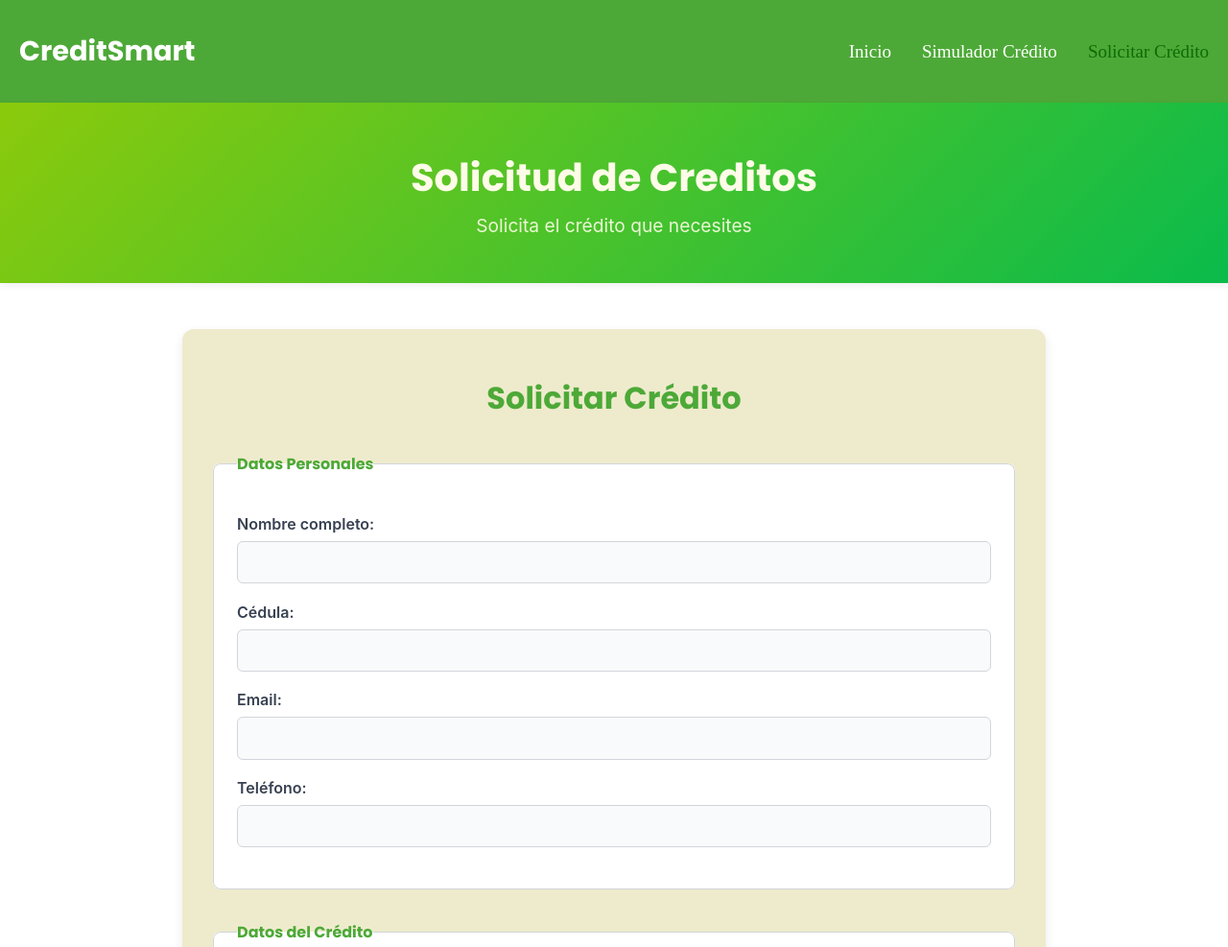
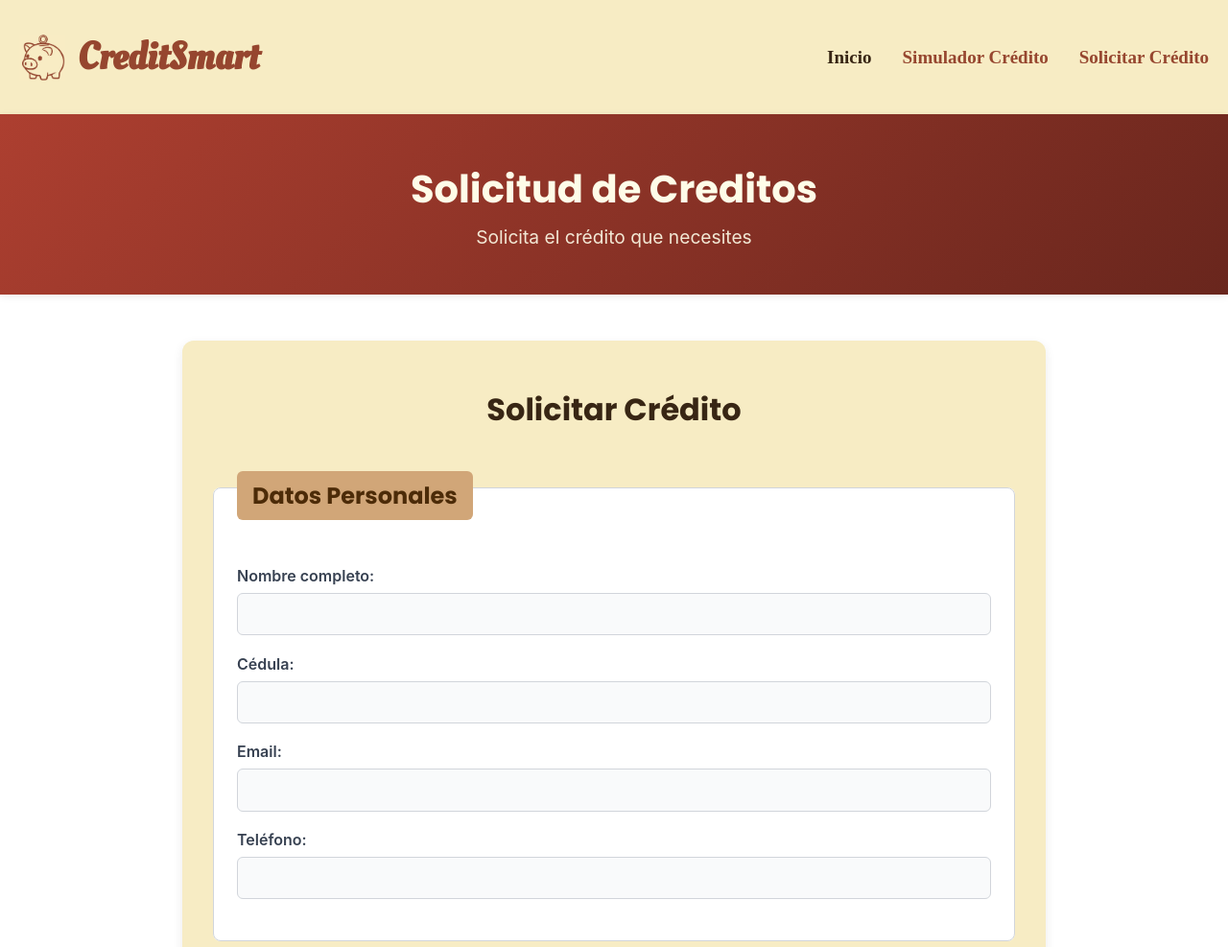
Before and after one commit to Isabela-B07/CreditSmart_IngenieriaWeb1, a plain HTML site: page solicitar.html in a window 1280 px wide. Shown: the top 987 px of the page at 96% size. Drawn offline with Linux system fonts and the light colour scheme.

Commit message:
Selección de colores y diseño

```diff
--- a/CSS/styles.css
+++ b/CSS/styles.css
@@ -1,5 +1,5 @@
+@import url('https://fonts.googleapis.com/css2?family=Oleo+Script&display=swap');
 @import url('https://fonts.googleapis.com/css2?family=Poppins:wght@400;700&display=swap');
-
 /* Reset de márgenes y padding para que el contenido ocupe toda la pantalla */
 * {
   margin: 0;
@@ -15,7 +15,7 @@ html, body {
 /* ENCABEZADO Y NAVEGACIÓN */
 
 header {
-  background-color: #4da937;
+  background-color: #f7ecc4;
   padding: 2rem 0;
   box-shadow: 0 2px 4px rgba(0, 0, 0, 0.05);
 }
@@ -29,12 +29,25 @@ header {
   align-items: center;
 }
 
-.logo {
-  font-size: 1.8rem;
+.logo-contenedor {
+  display: flex;
+  align-items: center;
+  gap: 0.8rem;
+}
+
+.logo-img {
+  width: 48px;
+  height: auto;
+  object-fit: contain;
+}
+
+.logo-text {
+  font-size: 2.5rem;
   font-weight: bold;
-  color: white;
-  font-family: "Poppins", sans-serif;
+  color: #96462F;
+  font-family: "Oleo Script", cursive;
 }
+
 
 .menu {
   list-style: none;
@@ -43,21 +56,21 @@ header {
 }
 
 .menu a {
-  color: white;
+  color: #96462F;
   text-decoration: none;
-  font-weight: 500;
+  font-weight: bold;
   font-size: 19px;
   transition: color 0.3s;
 }
 
 .menu a:hover,
 .menu a.active {
-  color: #0c6c05;
+  color: #382614;
 }
 
 /* BANNER PRINCIPAL - HERO */
 .hero {
-  background: linear-gradient(135deg, #8bca0c 0%, #0abb4b 100%);
+  background: linear-gradient(135deg, #AD3F30 0%, #69261D 100%);
   color: #fefce8;
   padding: 3rem 0; /*es el espacio interno entre el borde del elemento y su contenido.*/
   text-align: center;
@@ -81,13 +94,13 @@ header {
 /* SECCIÓN DE PRODUCTOS CREDITICIOS */
 .seccion-creditos {
   padding: 3rem 0;
-  background-color: #fefce8; /* Fondo beige claro */
+  background-color: White; /* Fondo beige claro */
 }
 
 .seccion-creditos h3 {
   font-family: 'Poppins', sans-serif;
   font-size: 2rem;
-  color: #4da937; /* Verde medio: título destacado */
+  color: #4C2B08; /*Nuestros productos*/
   text-align: center;
   margin-bottom: 2rem;
 }
@@ -102,7 +115,7 @@ header {
 
 /* TARJETA INDIVIDUAL */
 .credit-card {
-  background-color: #ffffff;
+  background-color: #f7ecc4;
   border-radius: 12px;
   padding: 1.5rem;
   box-shadow: 0 2px 6px rgba(0, 0, 0, 0.05);
@@ -129,7 +142,7 @@ header {
 
 .card-header h4 {
   font-size: 1.3rem;
-  color: #4da937; /* Verde medio */
+  color: #5B3023; /* Verde medio */
   font-family: 'Poppins', sans-serif;
 }
 
@@ -142,7 +155,7 @@ header {
   display: flex;
   justify-content: space-between;
   padding: 0.5rem 0;
-  border-bottom: 1px solid #e5e7eb;
+  border-bottom: 1px solid #a2a2a4;
 }
 
 .label {
@@ -152,11 +165,11 @@ header {
 
 .value {
   font-weight: 600;
-  color: #4da937; /* Verde medio */
+  color: #8B4720; /* Verde medio */
 }
 
 .highlight {
-  color: #0c7a34; /* Verde brillante para tasas */
+  color: #4C2B08; /* Verde brillante para tasas */
   font-size: 1.1rem;
 }
 
@@ -173,27 +186,27 @@ header {
 }
 
 .btn-primary {
-  background-color: #4da937;
+  background-color: #9C4722;
   color: white;
 }
 
 .btn-primary:hover {
-  background-color: #3b8c2c; /* Verde más oscuro al pasar el mouse */
+  background-color: #4C2B08;
 }
 
 .btn-secondary {
-  background-color: #86efac;
-  color: #065f46;
+  background-color: #9C4722;
+  color: White;
 }
 
 .btn-secondary:hover {
-  background-color: #4da937; /* Verde medio al pasar el mouse */
+  background-color: #4C2B08;
   color: white;
 }
 
 /* FOOTER PERSONALIZADO */
 .footer {
-  background-color: #4da937;
+  background-color: #8B4720;
   color: #fefce8;
   padding: 2rem 0;
   font-family: 'Inter', sans-serif;
@@ -221,8 +234,8 @@ header {
 /*--------------------------------SIMULADOR------------------------------------*/
 /* SECCIÓN DEL SIMULADOR RECUADRO*/
 .simulador-filtros {
-  background-color: #ffffff;
-  border: 1px solid #d1d5db;
+  background-color: #f7ecc4;
+  border: 2px solid #AD3F30;
   border-radius: 12px;
   box-shadow: 0 4px 12px rgba(0, 0, 0, 0.08); /* Sombra suave */
   padding: 3rem 2rem;
@@ -235,7 +248,7 @@ header {
 .simulador-filtros h3 {
   font-family: 'Poppins', sans-serif;
   font-size: 2rem;
-  color: #4da937; /* Verde medio */
+  color: #382614;
   margin-bottom: 2rem;
 }
 
@@ -277,7 +290,7 @@ header {
 }
 
 .seccion select:focus {
-  border-color: #4da937; /* Verde medio al enfocar */
+  border-color: #AD3F30;
   outline: none;
 }
 
@@ -290,7 +303,7 @@ header {
 
 /* CONTENEDOR DEL FORMULARIO */
 .formulario-solicitud {
-  background-color: #eeebcd; /* Fondo beige claro */
+  background-color: #f7ecc4; /* Fondo beige claro */
   padding: 3rem 2rem;
   max-width: 900px;
   margin: 3rem auto;
@@ -302,7 +315,7 @@ header {
 .formulario-solicitud h2 {
   font-family: 'Poppins', sans-serif;
   font-size: 2rem;
-  color: #4da937; /* Verde medio */
+  color: #382614;
   text-align: center;
   margin-bottom: 2rem;
 }
@@ -318,16 +331,26 @@ header {
 fieldset {
   border: 1px solid #d1d5db; /* Borde gris claro */
   border-radius: 8px;
-  padding: 1.5rem;
+  padding: 2rem 1.5rem 1.5rem;
   background-color: #ffffff;
+  position: relative;
+
 }
 
 legend {
   font-family: 'Poppins', sans-serif;
-  font-weight: 600;
-  color: #4da937;
-  margin-bottom: 1rem;
+  font-weight: 900;
+  font-size: 1.5rem;
+  color: #4C2B08;
+  margin-bottom: 1.5rem;
+  padding: 0.5rem 1rem;
+  background-color: #d1a678;
+  border-radius: 6px;
+  display: inline-block;
+  width: auto;
+  transform: translateY(0.5rem); /* Baja el texto para que no corte el borde */
 }
+
 
 /* CAMPOS INDIVIDUALES */
 label {
@@ -357,7 +380,7 @@ textarea {
 input:focus,
 select:focus,
 textarea:focus {
-  border-color: #4da937;
+  border-color: #AD3F30;
   outline: none;
 }
 
--- a/solicitar.html
+++ b/solicitar.html
@@ -8,15 +8,18 @@
 </head>
 <body>
 
-  <!-- ENCABEZADO -->
+<!-- ENCABEZADO Y NAVEGACIÓN -->
 <header>
   <div class="encabezado">
-      <h1 class="logo">CreditSmart</h1>
+    <div class="logo-contenedor">
+      <img src="img/Logo_CreditSmart.jpg" alt="Logo_CreditSmart" class="logo-img" />
+      <h1 class="logo-text">CreditSmart</h1>
+    </div>
     <nav>
       <ul class="menu">
-          <li><a href="index.html">Inicio</a></li>
+        <li><a href="index.html" class="active">Inicio</a></li>
         <li><a href="simulador.html">Simulador Crédito</a></li>
-          <li><a href="solicitar.html" class="active">Solicitar Crédito</a></li>
+        <li><a href="solicitar.html">Solicitar Crédito</a></li>
       </ul>
     </nav>
   </div>
```
Also changed, not shown: index.html (+6 -2 lines), simulador.html (+7 -4 lines), img/Logo_CreditSmart.jpg (added), img/index.html.png (added), img/simulador.html.png (added), img/solicitar.html.png (added), 1 other file. Lines whose indentation alone changed are shown as unchanged.
